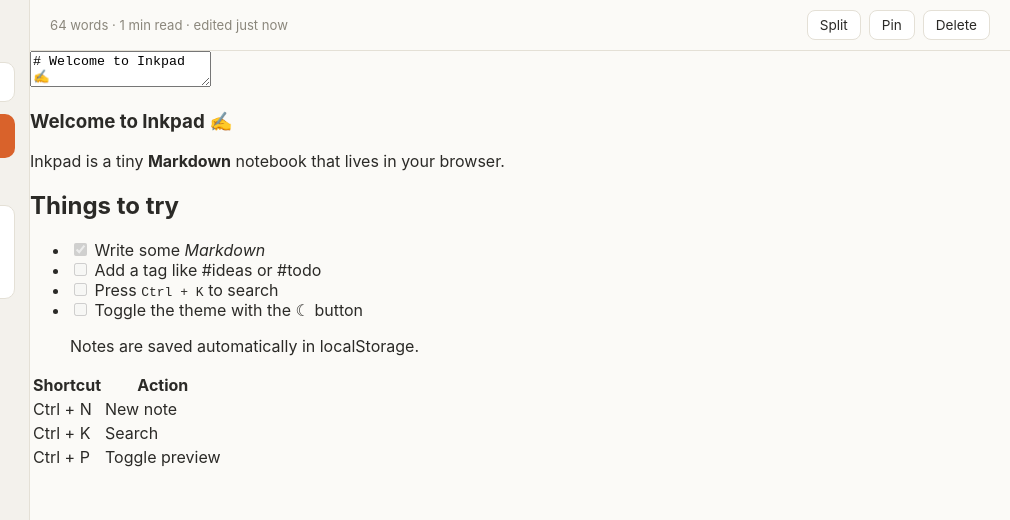
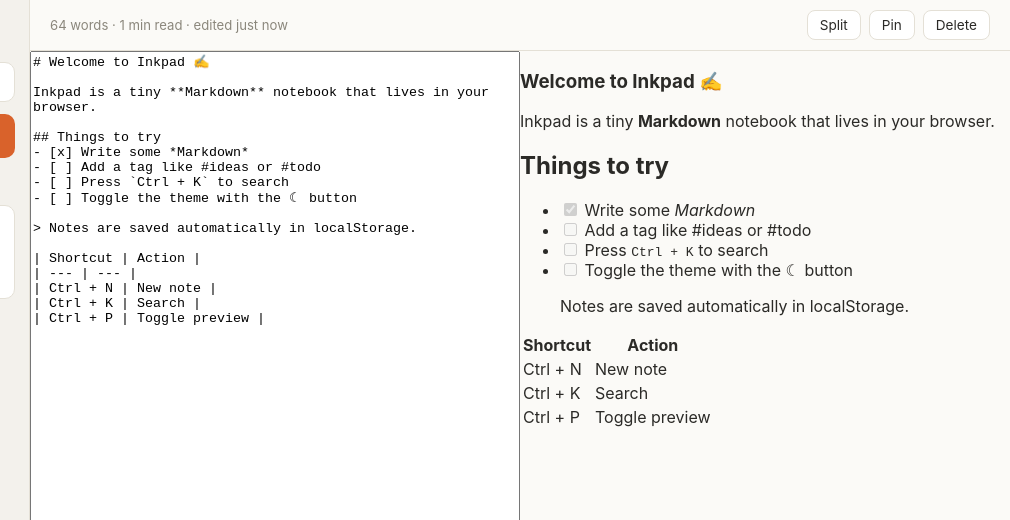
Before and after one commit to C-Kaenel/inkpad, a website with bundled scripts: page index.html in a window 1280 px wide. Shown: the top 520 px of the page, 270-1280 px from the left. Built offline with nearby package versions, Linux system fonts and the light colour scheme.

Commit message:
Style .workspace

```diff
--- a/css/app.css
+++ b/css/app.css
@@ -270,3 +270,10 @@ button {
   color: var(--danger);
   border-color: var(--danger);
 }
+
+.workspace {
+  flex: 1;
+  display: grid;
+  grid-template-columns: 1fr 1fr;
+  min-height: 0;
+}
```
